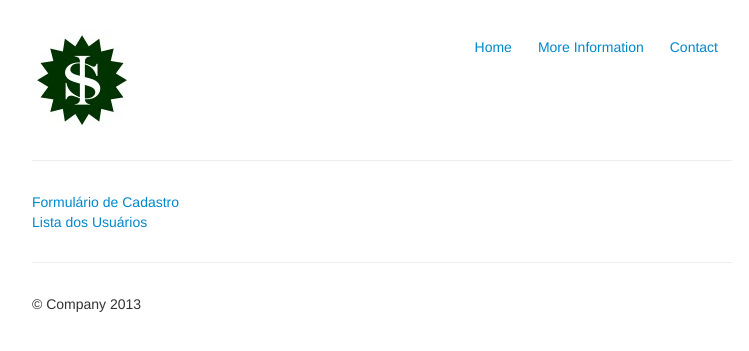
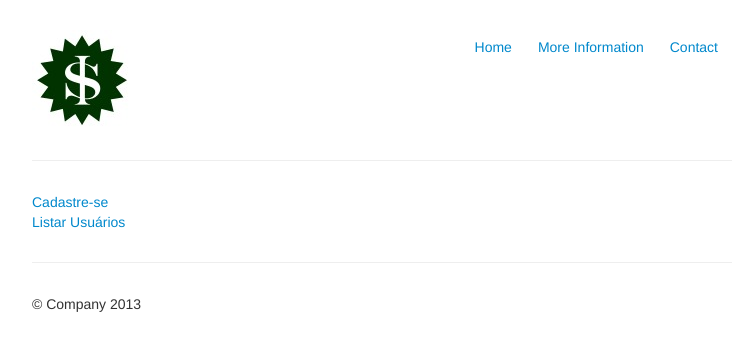
Before and after one commit to AleUehara/cadastrousuario, a Django app: template template/index.html in a window 1280 px wide. Shown: the top 351 px of the page, without its empty margins (258-1007 px from the left). Run offline with Django 3.2, Linux system fonts and the light colour scheme; the template is opened without the code that fills it, so the values that code supplies are empty; some libraries are stand-ins or nearby versions.

Commit message:
Alterado o texto da pagina principal, cadastre-se e listar usuarios

```diff
--- a/template/index.html
+++ b/template/index.html
@@ -2,8 +2,8 @@
 {% block content %}
 
 <div>
-	<a href="usuario/formulario/">Formulário de Cadastro</a>
+	<a href="usuario/formulario/">Cadastre-se</a>
 	<br />
-	<a href="usuario/lista/">Lista dos Usuários</a>
+	<a href="usuario/lista/">Listar Usuários</a>
 </div>
 {% endblock %}
```
